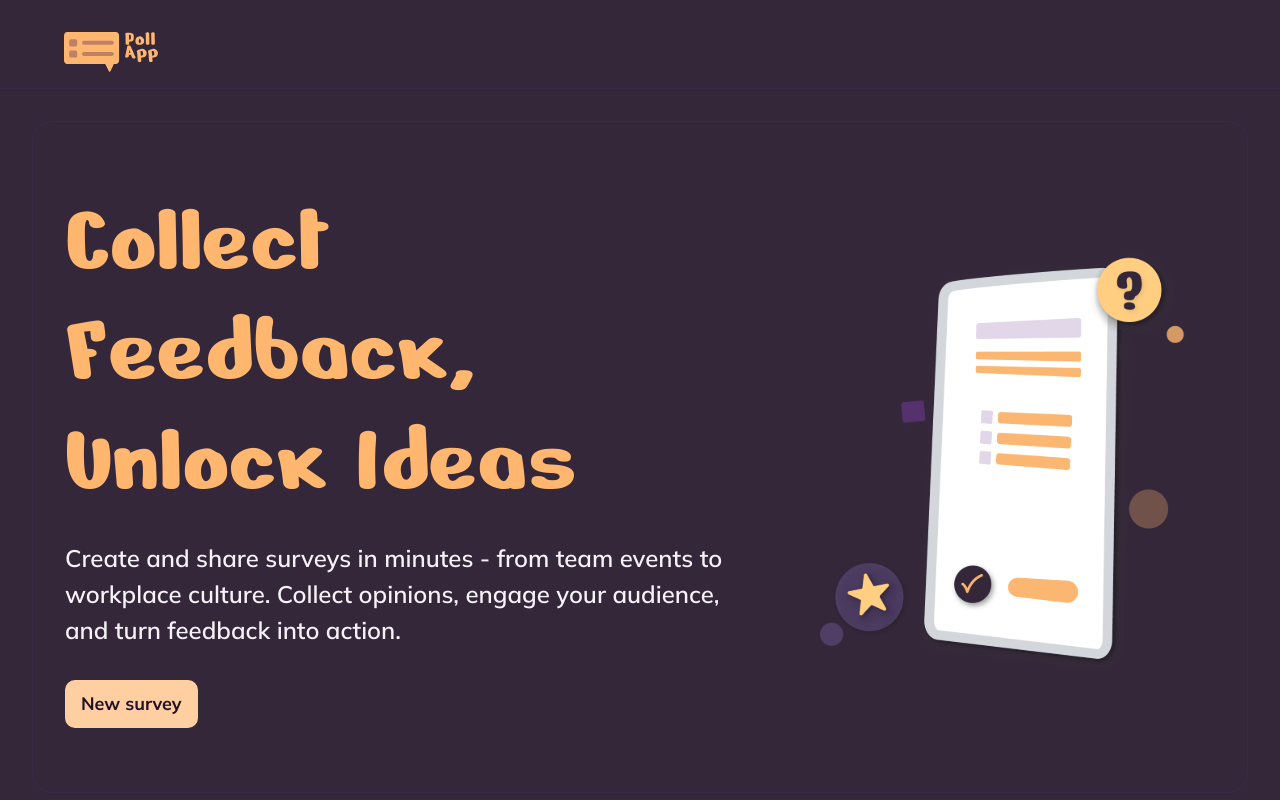
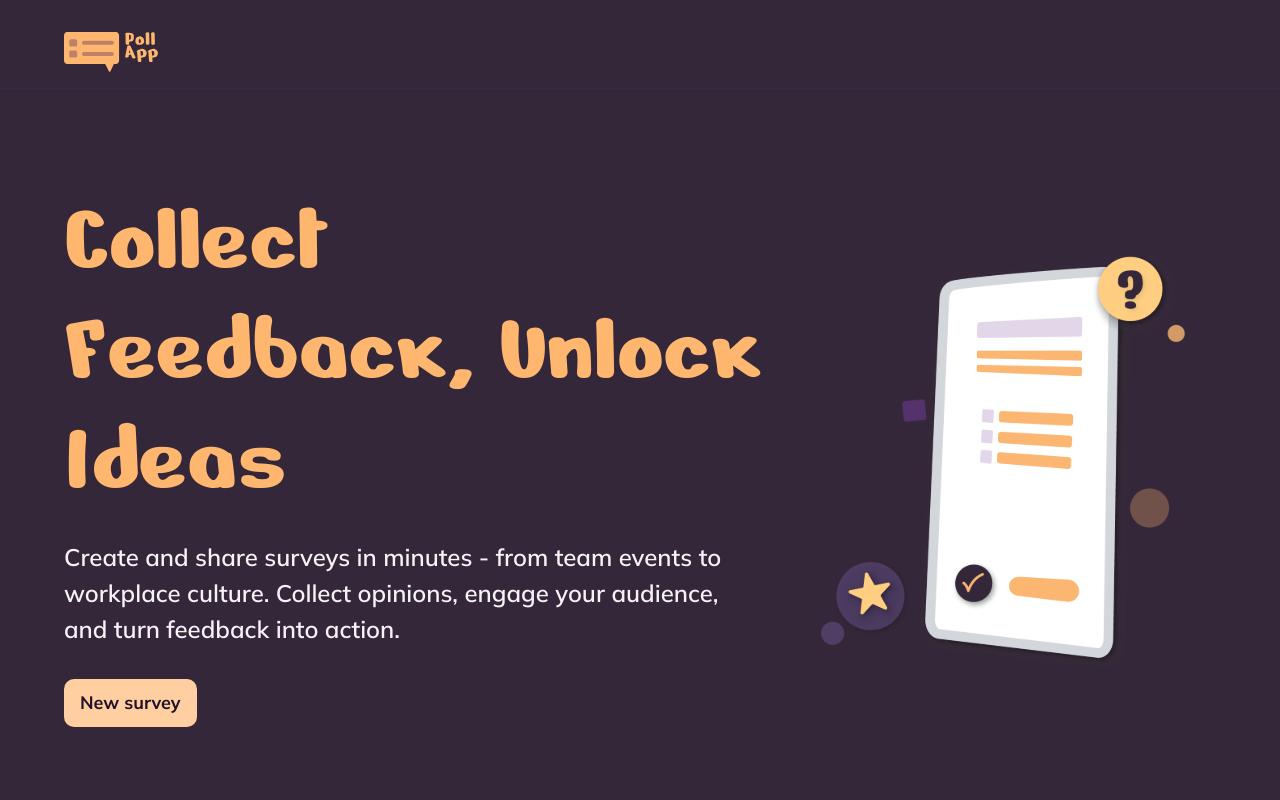
Before and after one commit to NouBou1/pollApp, an Angular app in the folder pollApp/: page /home in a window 1280 px wide. Shown: the top 800 px of the page. Built offline with nearby package versions, Linux system fonts and the light colour scheme; no server answers; a web font is replaced by a local one.

Commit message:
feat(home): show chosen category and use shared mobile breakpoint
Drops the hero frame and switches the CTA to mobileIcon="plus".

```diff
--- a/pollApp/src/app/features/home/home.html
+++ b/pollApp/src/app/features/home/home.html
@@ -8,7 +8,7 @@
       aria-hidden="true"
     />
     <p>Create and share surveys in minutes - from team events to workplace culture. Collect opinions, engage your audience, and turn feedback into action.</p>
-    <app-button-primary class="hero__cta" routerLink="/create-survey" [mobileIcon]="true">
+    <app-button-primary class="hero__cta" routerLink="/create-survey" mobileIcon="plus">
       New survey
     </app-button-primary>
   </div>
@@ -60,6 +60,7 @@
           label="Sort by categories"
           [options]="categoryOptions"
           [value]="categoryFilter()"
+          [showChosen]="categoryFilter() !== 'all'"
           (valueChange)="categoryFilter.set($event)"
         />
       </div>
--- a/pollApp/src/app/features/home/home.scss
+++ b/pollApp/src/app/features/home/home.scss
@@ -1,17 +1,15 @@
+@use '../../../styles/breakpoints' as bp;
+
 .hero {
   display: flex;
   align-items: center;
   justify-content: space-between;
   gap: var(--space-6);
   padding: var(--space-8) var(--space-6);
-  border-radius: var(--radius-lg);
-  border: 1px solid var(--color-border);
   margin-bottom: var(--space-7);
 
-  @media (max-width: 720px) {
+  @media (max-width: bp.$mobile) {
     padding: 0;
-    border: none;
-    border-radius: 0;
     margin-bottom: 80px;
   }
 
@@ -20,7 +18,7 @@
     width: 420px;
     height: 420px;
 
-    @media (max-width: 900px) {
+    @media (max-width: bp.$mobile) {
       display: none;
     }
   }
@@ -29,8 +27,9 @@
   &__illustration-mobile {
     display: none;
 
-    @media (max-width: 900px) {
+    @media (max-width: bp.$mobile) {
       display: block;
+      align-self: center;
       width: 100%;
       max-width: 343px;
       aspect-ratio: 343 / 250;
@@ -39,7 +38,7 @@
   }
 
   &__cta {
-    @media (max-width: 720px) {
+    @media (max-width: bp.$mobile) {
       align-self: center;
       margin-top: 30px;
     }
@@ -52,7 +51,7 @@
     flex-direction: column;
     gap: var(--space-4);
 
-    @media (max-width: 720px) {
+    @media (max-width: bp.$mobile) {
       gap: 24px;
     }
 
@@ -62,7 +61,7 @@
       line-height: 1.1;
       color: var(--color-accent);
 
-      @media (max-width: 720px) {
+      @media (max-width: bp.$mobile) {
         font-size: 62px;
         line-height: 50px;
       }
@@ -77,7 +76,7 @@
       margin-bottom: var(--space-4);
       max-width: 670px;
 
-      @media (max-width: 720px) {
+      @media (max-width: bp.$mobile) {
         margin: 0;
         font-size: 18px;
         line-height: 22.6px;
@@ -100,7 +99,7 @@
   justify-content: center;
   display: flex;
 
-  @media (max-width: 720px) {
+  @media (max-width: bp.$mobile) {
     font-size: 54px;
     line-height: 65.4px;
     margin-bottom: 48px;
@@ -118,7 +117,7 @@
     gap: var(--space-3);
     margin-bottom: var(--space-4);
 
-    @media (max-width: 720px) {
+    @media (max-width: bp.$mobile) {
       flex-direction: column;
       align-items: flex-start;
       gap: 48px;
@@ -133,7 +132,7 @@
   color: var(--color-text-primary);
   margin-bottom: var(--space-7);
 
-  @media (max-width: 720px) {
+  @media (max-width: bp.$mobile) {
     font-size: 24px;
     line-height: 30.1px;
     margin-bottom: 16px;
@@ -180,37 +179,27 @@
     grid-template-columns: repeat(2, minmax(0, 1fr));
   }
 
-  @media (max-width: 720px) {
+  @media (max-width: bp.$mobile) {
     &--2col {
       grid-template-columns: 1fr;
     }
   }
 
-  // Horizontal scroll row on smaller screens
+  // Mobile: horizontal scroll row
   &--3col {
-    @media (max-width: 1100px) {
+    @media (max-width: bp.$mobile) {
       display: flex;
       gap: var(--space-4);
-      margin: 0 calc(-1 * var(--space-6));
-      padding: 0 var(--space-6);
+      margin: 0 calc(-1 * var(--space-4));
+      padding: 0 var(--space-4);
       overflow-x: auto;
       scroll-snap-type: x mandatory;
-      scroll-padding: 0 var(--space-6);
+      scroll-padding: 0 var(--space-4);
       scrollbar-width: none;
 
       > * {
-        flex: 0 0 321px;
+        flex: 0 0 250px;
         scroll-snap-align: start;
-      }
-    }
-
-    @media (max-width: 720px) {
-      margin: 0 calc(-1 * var(--space-4));
-      padding: 0 var(--space-4);
-      scroll-padding: 0 var(--space-4);
-
-      > * {
-        flex-basis: 250px;
       }
     }
   }
```
